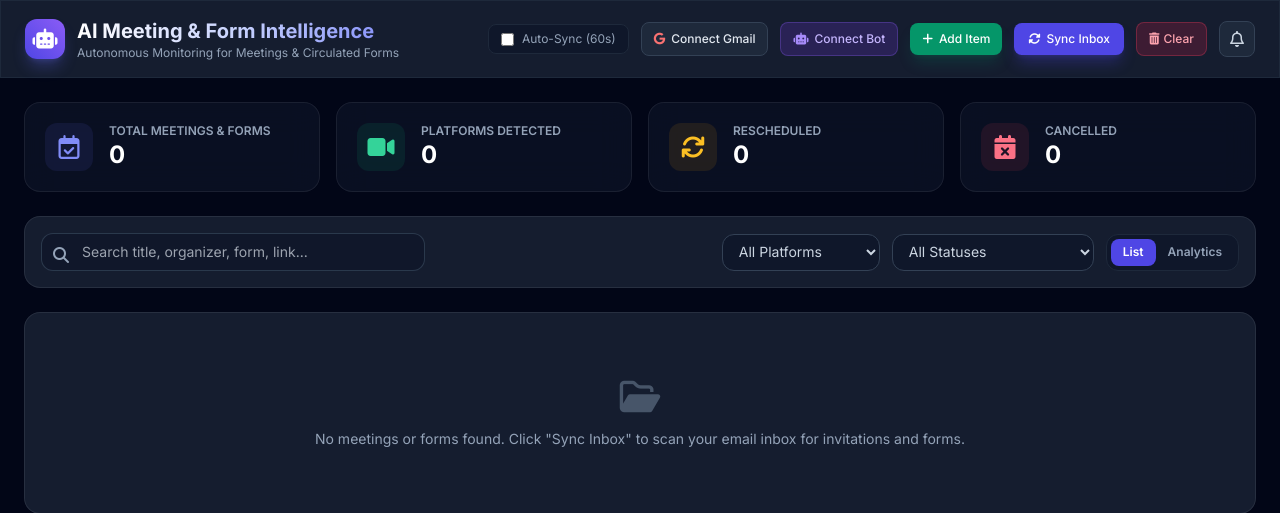
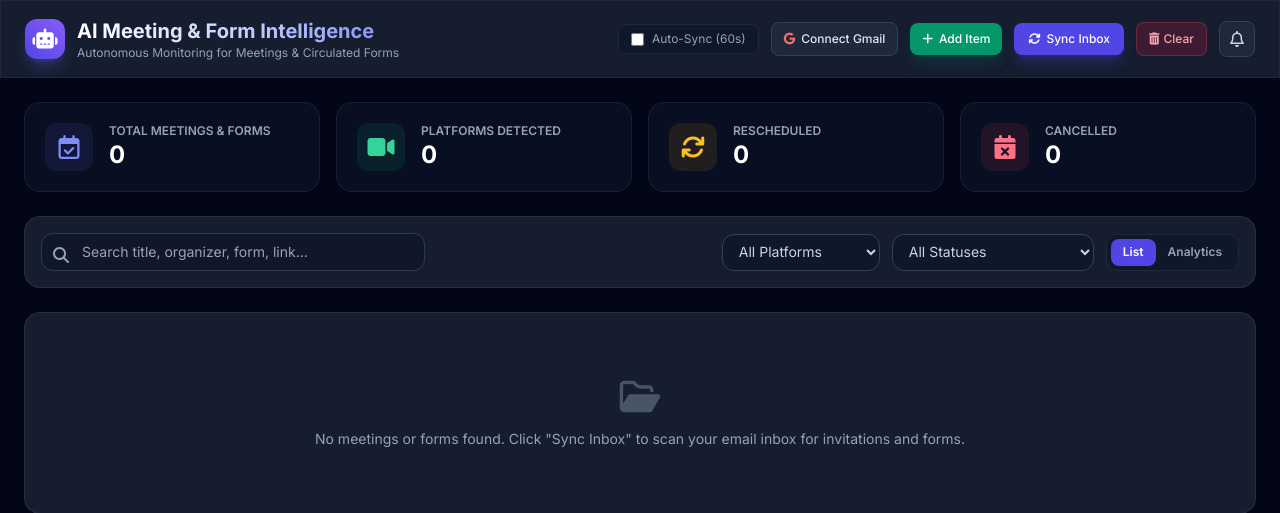
Before and after one commit to DharaniVasanV/AgentOS, a FastAPI app: page / in a window 1280 px wide. Shown: the top 513 px of the page. Run offline with FastAPI, Linux system fonts and the light colour scheme; data that the repository does not hold is empty; parts of the project's set-up code (start-up, migrations or seed data) failed here and were passed over; some libraries are stand-ins or nearby versions.

Commit message:
Transition to secure Master Bot Authentication via Terminal

```diff
--- a/email-agent/app/main.py
+++ b/email-agent/app/main.py
@@ -109,36 +109,6 @@ def oauth_callback(code: str):
         return HTMLResponse(f"<h1>OAuth Error</h1><p>{str(e)}</p>")
 
 
-@app.post("/connect-bot")
-def connect_bot_account():
-    """Launch save_google_session.py on the host to let the user sign into Google
-    for the meeting bot. The script saves browser cookies that the Docker container
-    mounts and uses to join Google Meet as a signed-in user."""
-    script_path = os.path.abspath(
-        os.path.join(os.path.dirname(__file__), "..", "..", "meeting-agent", "save_google_session.py")
-    )
-    if not os.path.exists(script_path):
-        raise HTTPException(status_code=404, detail=f"save_google_session.py not found at {script_path}")
-
-    try:
-        subprocess.Popen(
-            [sys.executable, script_path],
-            cwd=os.path.dirname(script_path),
-        )
-        return {"message": "Bot session saver launched! A browser window will open shortly."}
-    except Exception as e:
-        raise HTTPException(status_code=500, detail=str(e))
-
-
-@app.post("/bot-signin-complete")
-def finish_bot_signin():
-    lock_file = os.path.abspath(
-        os.path.join(os.path.dirname(__file__), "..", "..", "meeting-agent", "bot_signin_done.txt")
-    )
-    with open(lock_file, "w") as f:
-        f.write("done")
-    return {"message": "Cookies saving process has started! You can now close the browser if it doesn't close on its own."}
-
 
 @app.get("/meetings/{meeting_id}/summary")
 def get_meeting_summary(meeting_id: str):
--- a/email-agent/app/templates/dashboard.html
+++ b/email-agent/app/templates/dashboard.html
@@ -72,16 +72,6 @@
             <button onclick="connectGmail()" class="bg-slate-800 hover:bg-slate-700 text-slate-200 text-xs px-3 py-2 rounded-lg font-medium transition flex items-center space-x-1.5 border border-slate-700">
                 <i class="fa-brands fa-google text-red-400"></i>
                 <span>Connect Gmail</span>
-            </button>
-
-            <!-- Connect Bot Account for Google Meet -->
-            <button id="btn-connect-bot" onclick="connectBotAccount()" class="bg-violet-600/20 hover:bg-violet-600 text-violet-300 hover:text-white text-xs px-3 py-2 rounded-lg font-medium transition flex items-center space-x-1.5 border border-violet-500/30">
-                <i class="fa-solid fa-robot text-violet-400"></i>
-                <span>Connect Bot</span>
-            </button>
-            <button id="btn-finish-bot" onclick="finishBotAccount()" class="hidden bg-emerald-600 text-white text-xs px-3 py-2 rounded-lg font-bold transition flex items-center space-x-1.5 shadow-lg shadow-emerald-600/20 tracking-wide animate-pulse">
-                <i class="fa-solid fa-check"></i>
-                <span>Finish Sign In</span>
             </button>
 
             <!-- Add Meeting/Form -->
@@ -375,38 +365,6 @@
                 }
             } catch (err) {
                 console.error("OAuth trigger error:", err);
-            }
-        }
-
-        async function connectBotAccount() {
-            try {
-                const res = await fetch('/connect-bot', { method: 'POST' });
-                if (res.ok) {
-                    document.getElementById('btn-connect-bot').classList.add('hidden');
-                    document.getElementById('btn-finish-bot').classList.remove('hidden');
-                } else {
-                    const data = await res.json();
-                    alert('Error: ' + (data.detail || 'Unknown error'));
-                }
-            } catch (err) {
-                console.error('Connect bot error:', err);
-                alert('Failed to start bot connector. Check the terminal for errors.');
-            }
-        }
-
-        async function finishBotAccount() {
-            try {
-                const res = await fetch('/bot-signin-complete', { method: 'POST' });
-                if (res.ok) {
-                    document.getElementById('btn-finish-bot').classList.add('hidden');
-                    document.getElementById('btn-connect-bot').classList.remove('hidden');
-
-                    setTimeout(() => {
-                        alert('✅ Success! The bot successfully captured your Google session cookies. Please rebuild your Docker container or restart the meeting-agent to deploy the new auth state.');
-                    }, 500);
-                }
-            } catch (err) {
-                console.error(err);
             }
         }
 
```
Also changed, not shown: meeting-agent/app/services/browser.py (+9 -10 lines), meeting-agent/save_google_session.py (+3 -18 lines).
